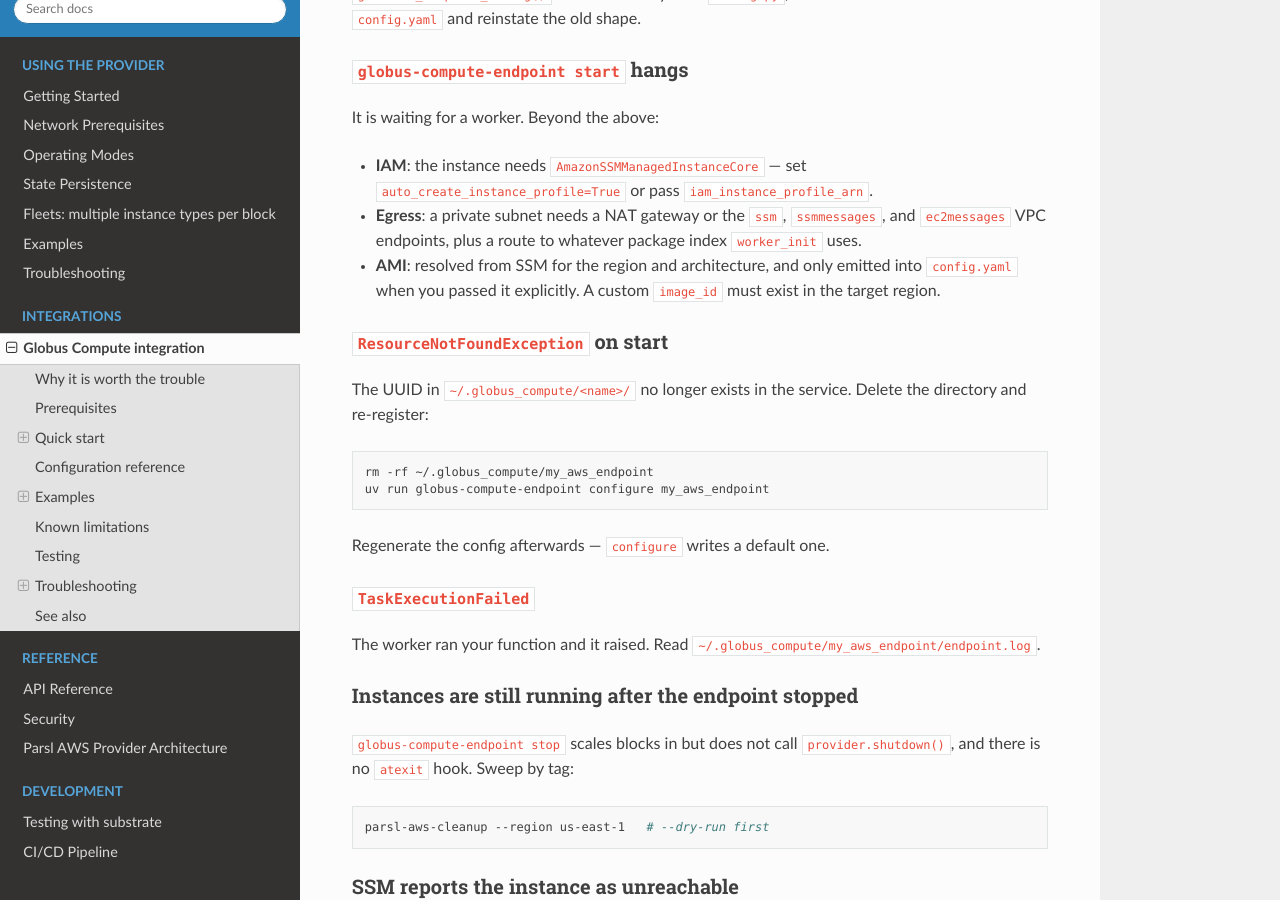
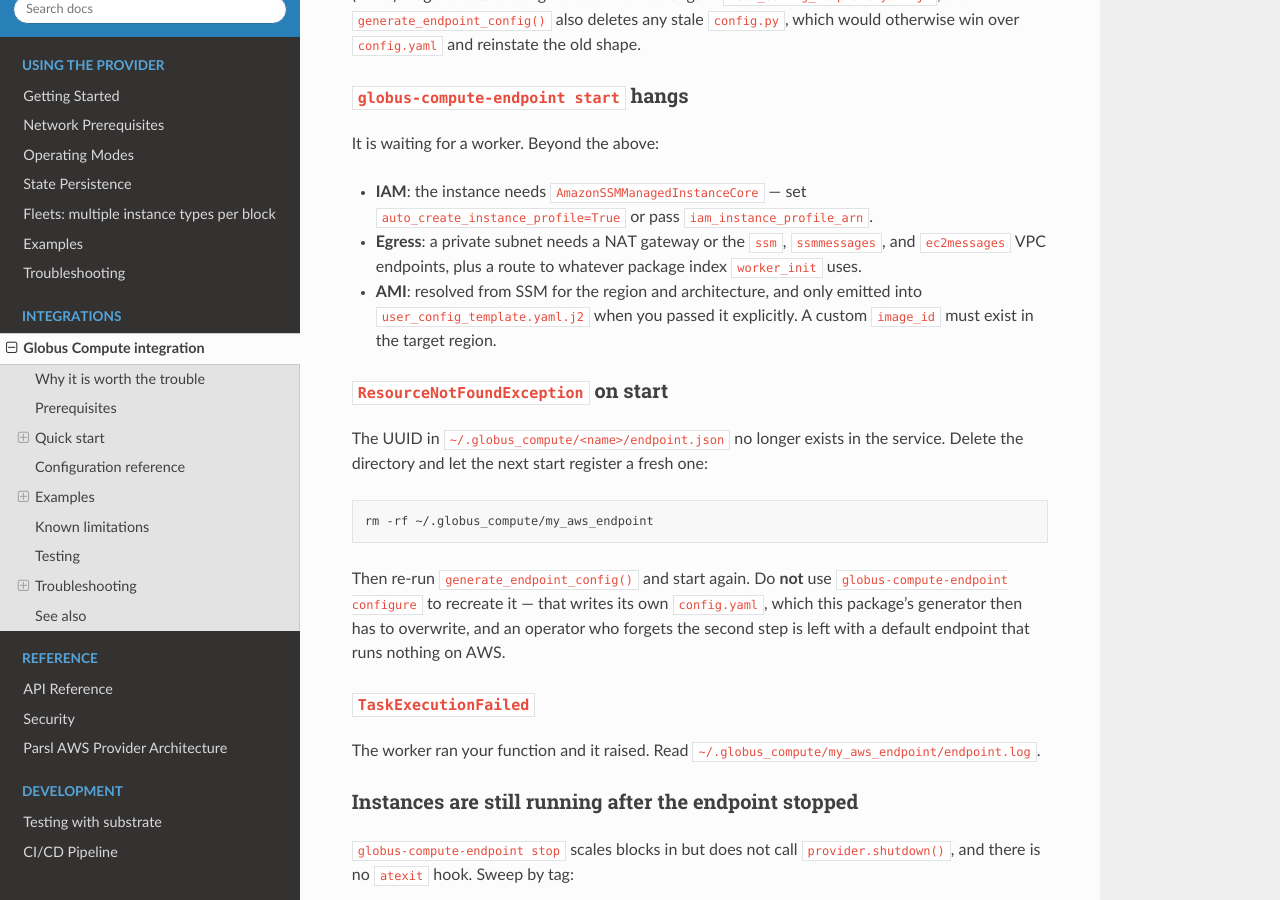
Before and after one commit to scttfrdmn/parsl-aws-provider, a Sphinx documentation site: the page built from docs/globus_compute.md, in a window 1280 px wide and 900 px high, scrolled down 10160 px. Built offline with Sphinx 7.4.7 and the Read the Docs theme 3.1.0, drawn with Linux system fonts in a browser that asks for light colours; some of the changed text lies outside the part shown.

Commit message:
docs: correct three Globus references the file layout invalidated
Three statements in globus_compute.md survived the four-file split and
were now wrong:

- the hang entry said a custom `image_id` is emitted into `config.yaml`;
  it goes into `user_config_template.yaml.j2` with the rest of the engine
  block.
- the `endpoint_id` note said there is "no config key for it", which is
  only true at the top level. Nested under `engine.provider` it is a real
  `GlobusComputeProvider` kwarg and the generator does emit it there.
- the ResourceNotFoundException recovery told the reader to re-run
  `globus-compute-endpoint configure`, which writes its own `config.yaml`
  that the generator then has to overwrite. An operator who stops after
  the first command is left with a default endpoint that runs nothing on
  AWS. It now says to delete the directory and regenerate.

`make -C docs html SPHINXOPTS="-W"` builds clean and
tests/unit/test_docs_examples.py passes 132.

````diff
--- a/docs/globus_compute.md
+++ b/docs/globus_compute.md
@@ -229,9 +229,11 @@ To reuse a UUID you already have, pass it on the first start:
 uv run globus-compute-endpoint start my_aws_endpoint --endpoint-uuid <uuid>
 ```
 
-There is no config key for it: `BaseConfig` rejects `endpoint_id`, so writing it
-into `config.yaml` makes the config unloadable. If you passed `endpoint_id=` to the
-constructor, the generated `config.yaml` carries the flag to use as a comment.
+There is no *top-level* config key for it, in either file: `BaseConfig` raises
+`Unexpected keyword argument` and the config becomes unloadable. Under
+`engine.provider` it is legal — that is a `GlobusComputeProvider` kwarg, not an
+endpoint one — so `endpoint_id=` reaches the template there, and `config.yaml`
+additionally carries the `--endpoint-uuid` invocation as a comment.
 
 ### 4. Submit from anywhere
 
@@ -511,20 +513,23 @@ It is waiting for a worker. Beyond the above:
   and `ec2messages` VPC endpoints, plus a route to whatever package index
   `worker_init` uses.
 - **AMI**: resolved from SSM for the region and architecture, and only emitted
-  into `config.yaml` when you passed it explicitly. A custom `image_id` must exist
-  in the target region.
+  into `user_config_template.yaml.j2` when you passed it explicitly. A custom
+  `image_id` must exist in the target region.
 
 ### `ResourceNotFoundException` on start
 
-The UUID in `~/.globus_compute/<name>/` no longer exists in the service. Delete
-the directory and re-register:
+The UUID in `~/.globus_compute/<name>/endpoint.json` no longer exists in the
+service. Delete the directory and let the next start register a fresh one:
 
 ```bash
 rm -rf ~/.globus_compute/my_aws_endpoint
-uv run globus-compute-endpoint configure my_aws_endpoint
 ```
 
-Regenerate the config afterwards — `configure` writes a default one.
+Then re-run `generate_endpoint_config()` and start again. Do **not** use
+`globus-compute-endpoint configure` to recreate it — that writes its own
+`config.yaml`, which this package's generator then has to overwrite, and an
+operator who forgets the second step is left with a default endpoint that runs
+nothing on AWS.
 
 ### `TaskExecutionFailed`
 
````
